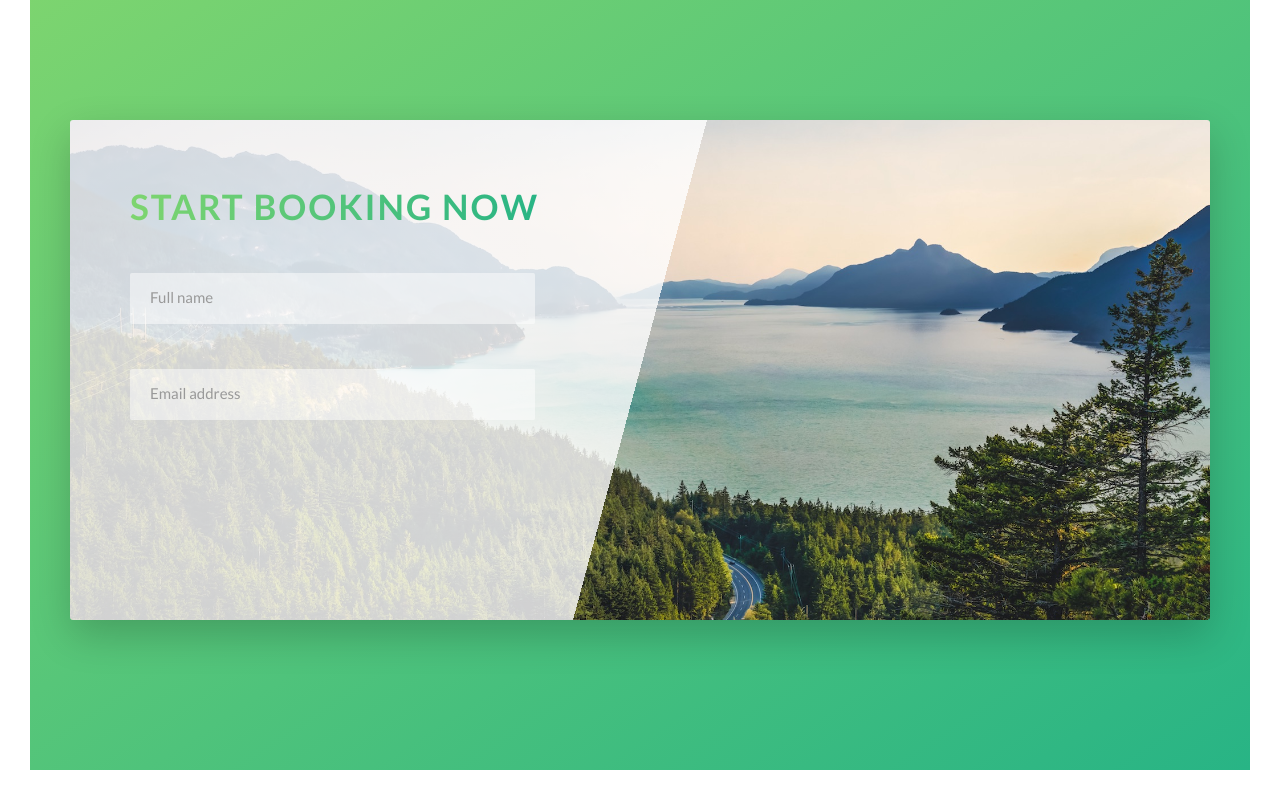
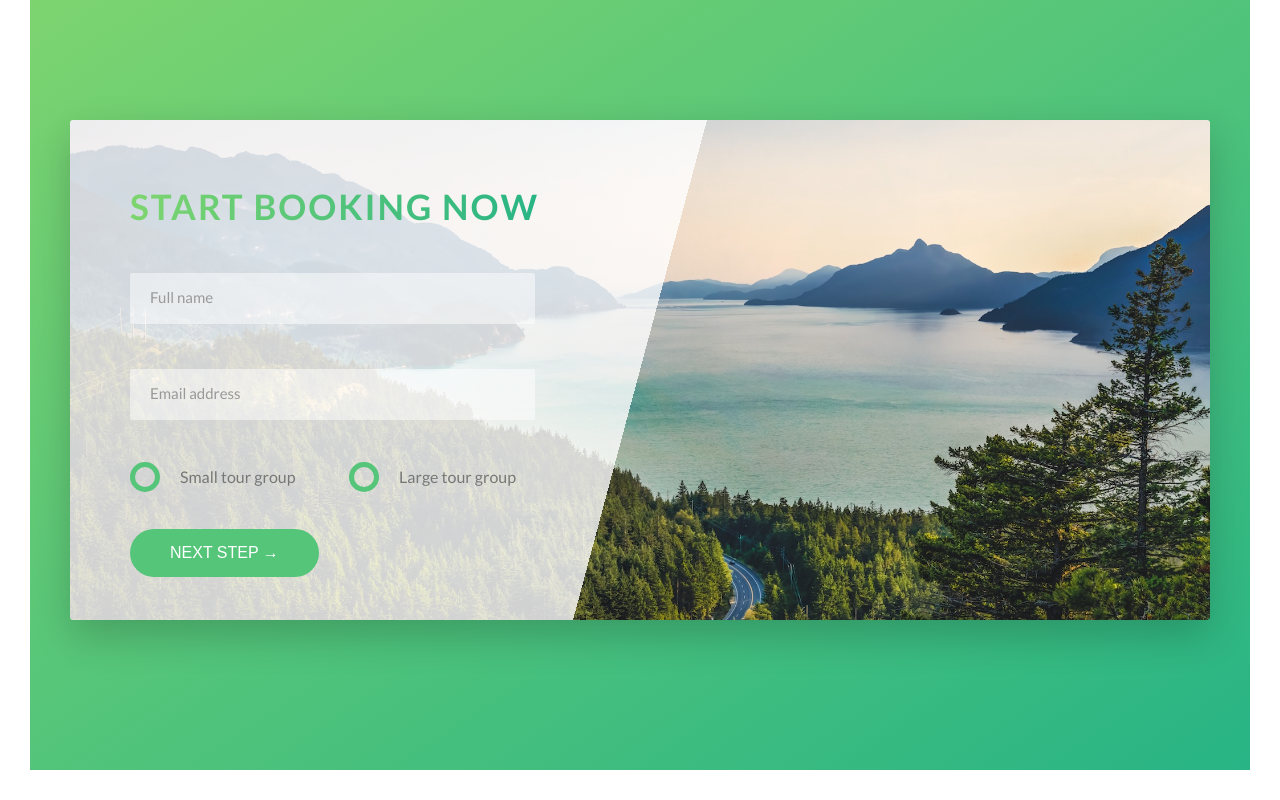
Before and after one commit to concentrator/natours, a website: page index.html in a window 1280 px wide. Shown: the part 4398-5198 px from the top of the page. Drawn offline with Linux system fonts and the light colour scheme.

Commit message:
Adds form styling

```diff
--- a/index.html
+++ b/index.html
@@ -267,6 +267,25 @@
                   <input type="email" class="form__input" id="email" placeholder="Email address" autocomplete="off" required>
                   <label for="email" class="form__label">Email address</label>
                 </div>
+                <div class="form__group u-margin-bottom-medium">
+                  <div class="form__radio-group">
+                    <input type="radio" class="form__radio-input visually-hidden" id="small" name="group-size">
+                    <label for="small" class="form__radio-label">
+                      <span class="form__radio-button"></span>
+                      Small tour group
+                    </label>
+                  </div>
+                  <div class="form__radio-group">
+                    <input type="radio" class="form__radio-input visually-hidden" id="large" name="group-size">
+                    <label for="large" class="form__radio-label">
+                      <span class="form__radio-button"></span>
+                      Large tour group
+                    </label>
+                  </div>
+                </div>
+                <div class="form__group">
+                  <button class="button button--green" type="submit">Next step &rarr;</button>
+                </div>
               </form>
             </div>
           </div>
--- a/scss/base/_utilities.scss
+++ b/scss/base/_utilities.scss
@@ -1,7 +1,22 @@
-.u-center-text {text-align: center;}
+.visually-hidden:not(:focus):not(:active),
+input[type="checkbox"].visually-hidden,
+input[type="radio"].visually-hidden {
+  position: absolute;
+  width: 1px;
+  height: 1px;
+  margin: -1px;
+  border: 0;
+  padding: 0;
+  white-space: nowrap;
+  clip-path: inset(100%);
+  clip: rect(0 0 0 0);
+  overflow: hidden;
+}
 
-.u-margin-bottom-small {margin-bottom: 1.5rem;}
-.u-margin-bottom-medium {margin-bottom: 4rem;}
-.u-margin-bottom-big {margin-bottom: 8rem;}
+.u-center-text {text-align: center !important;}
 
-.u-margin-top-big {margin-top: 8rem;}
+.u-margin-bottom-small {margin-bottom: 1.5rem !important;}
+.u-margin-bottom-medium {margin-bottom: 4rem !important;}
+.u-margin-bottom-big {margin-bottom: 8rem !important;}
+
+.u-margin-top-big {margin-top: 8rem !important;}
--- a/scss/components/_button.scss
+++ b/scss/components/_button.scss
@@ -1,6 +1,7 @@
 .button {
   outline: none;
 
+  &,
   &:link,
   &:visited {
     position: relative;
@@ -10,6 +11,10 @@
     border-radius: 10rem;
     transition: all 0.2s;
     font-size: $default-font-size;
+
+    // Form the <button>
+    border: none;
+    cursor: pointer;
   }
 
   &:focus {
--- a/scss/components/_form.scss
+++ b/scss/components/_form.scss
@@ -14,6 +14,7 @@
     background-color: rgba($color-white, 0.5);
     border: none;
     border-bottom: 3px solid transparent;
+    transition: all 0.3s;
 
     &:focus {
       outline: none;
@@ -45,4 +46,51 @@
     visibility: hidden;
     transform: translateY(-4rem);
   }
+
+  &__radio-group {
+    width: 48%;
+    display: inline-block;
+  }
+
+  &__radio-label {
+    display: block;
+    position: relative;
+    padding-left: 5rem;
+    font-size: $default-font-size;
+    cursor: pointer;
+  }
+
+  &__radio-button {
+    display: block;
+    position: absolute;
+    top: -0.3rem;
+    left: 0;
+    width: 3rem;
+    height: 3rem;
+    border: 5px solid $color-primary;
+    border-radius: 50%;
+
+    &::after {
+      content: "";
+      display: block;
+      position: absolute;
+      width: 1.3rem;
+      height: 1.3rem;
+      left: 50%;
+      top: 50%;
+      transform: translate(-50%, -50%);
+      background-color: $color-primary;
+      border-radius: 50%;
+      opacity: 0;
+      transition: opacity 0.2s;
+    }
+  }
+
+  &__radio-input:checked + &__radio-label &__radio-button::after {
+    opacity: 1;
+  }
+
+  &__radio-input:focus + &__radio-label &__radio-button {
+    box-shadow: 0 0 2px 1px $color-secondary-dark;
+  }
 }
```
Also changed, not shown: css/style.css.
